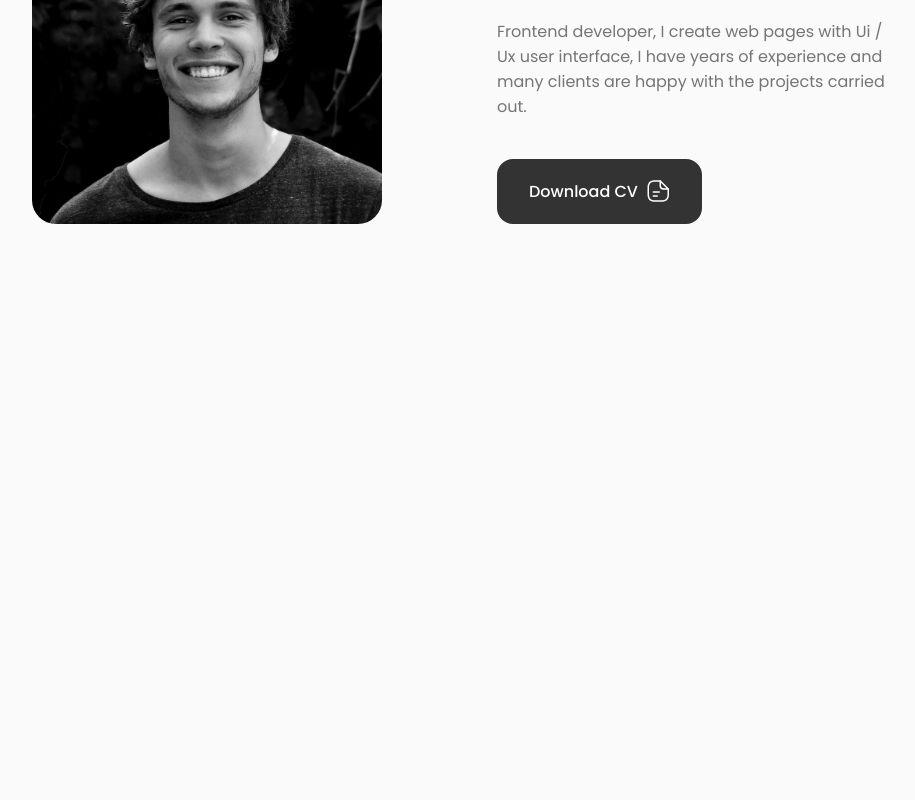
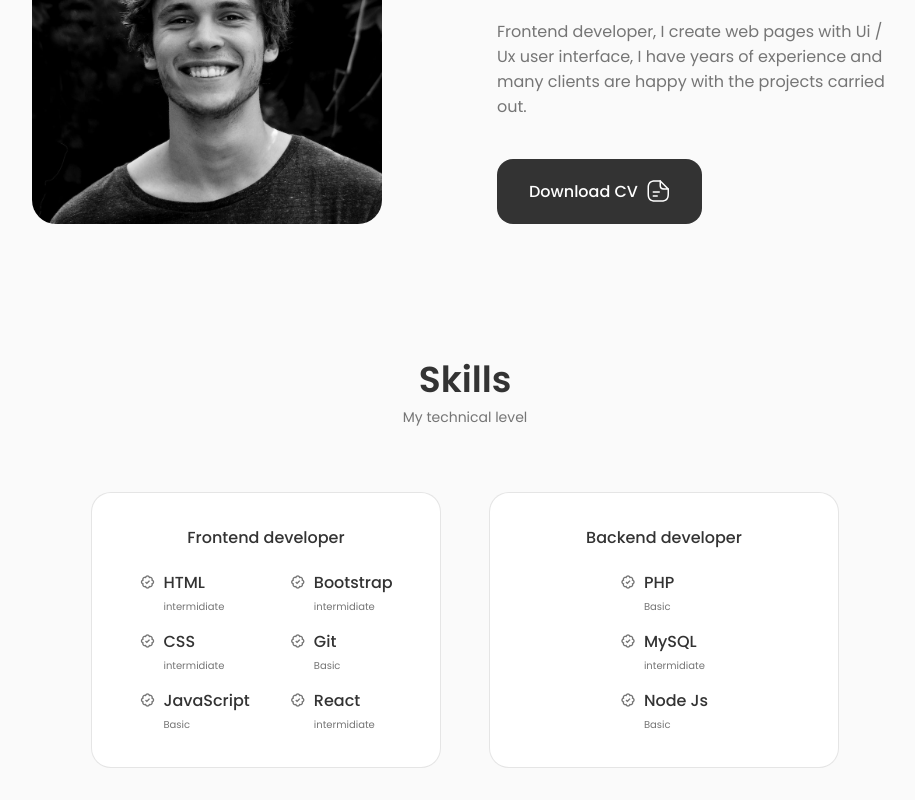
Before and after one commit to PHETMAJA/portfolio-react, a React (Create React App) app: page / in a window 1280 px wide. Shown: the part 1087-1887 px from the top of the page, without its empty margins (175-1090 px from the left). Before the commit the page ends 1343 px from the top, so only its background shows below. Built offline with nearby package versions, Linux system fonts and the light colour scheme.

Commit message:
create-skills-components

```diff
--- a/src/App.js
+++ b/src/App.js
@@ -2,6 +2,7 @@
 import About from './components/about/About';
 import Header from './components/header/Header';
 import Home from './components/home/Home';
+import Skills from './components/skills/Skills';
 
 function App() {
   return (
@@ -11,6 +12,7 @@
       <div className="main">
         <Home />
         <About />
+        <Skills />
       </div>
     </div>
   );
--- /dev/null
+++ b/src/components/skills/Backend.jsx
@@ -0,0 +1,43 @@
+import React from 'react';
+
+const Backend = () => {
+  return (
+    <div className="skills__content">
+      <h3 className="skills__title">Backend developer</h3>
+
+      <div className="skills__box">
+        {/*=============== GROUP 1 ===============*/}
+        <div className="skills__group">
+          <div className="skills__data">
+            <i className="bx bx-badge-check"></i>
+
+            <div>
+              <h3 className="skills__name">PHP</h3>
+              <span className="skills__level">Basic</span>
+            </div>
+          </div>
+
+          <div className="skills__data">
+            <i className="bx bx-badge-check"></i>
+
+            <div>
+              <h3 className="skills__name">MySQL</h3>
+              <span className="skills__level">intermidiate</span>
+            </div>
+          </div>
+
+          <div className="skills__data">
+            <i className="bx bx-badge-check"></i>
+
+            <div>
+              <h3 className="skills__name">Node Js</h3>
+              <span className="skills__level">Basic</span>
+            </div>
+          </div>
+        </div>
+      </div>
+    </div>
+  );
+};
+
+export default Backend;
--- /dev/null
+++ b/src/components/skills/Frontend.jsx
@@ -0,0 +1,73 @@
+import React from 'react';
+
+const Frontend = () => {
+  return (
+    <div className="skills__content">
+      <h3 className="skills__title">Frontend developer</h3>
+
+      <div className="skills__box">
+        {/*=============== GROUP 1 ===============*/}
+        <div className="skills__group">
+          <div className="skills__data">
+            <i className="bx bx-badge-check"></i>
+
+            <div>
+              <h3 className="skills__name">HTML</h3>
+              <span className="skills__level">intermidiate</span>
+            </div>
+          </div>
+
+          <div className="skills__data">
+            <i className="bx bx-badge-check"></i>
+
+            <div>
+              <h3 className="skills__name">CSS</h3>
+              <span className="skills__level">intermidiate</span>
+            </div>
+          </div>
+
+          <div className="skills__data">
+            <i className="bx bx-badge-check"></i>
+
+            <div>
+              <h3 className="skills__name">JavaScript</h3>
+              <span className="skills__level">Basic</span>
+            </div>
+          </div>
+        </div>
+
+        {/*=============== GROUP 2 ===============*/}
+        <div className="skills__group">
+          <div className="skills__data">
+            <i className="bx bx-badge-check"></i>
+
+            <div>
+              <h3 className="skills__name">Bootstrap</h3>
+              <span className="skills__level">intermidiate</span>
+            </div>
+          </div>
+
+          <div className="skills__data">
+            <i className="bx bx-badge-check"></i>
+
+            <div>
+              <h3 className="skills__name">Git</h3>
+              <span className="skills__level">Basic</span>
+            </div>
+          </div>
+
+          <div className="skills__data">
+            <i className="bx bx-badge-check"></i>
+
+            <div>
+              <h3 className="skills__name">React</h3>
+              <span className="skills__level">intermidiate</span>
+            </div>
+          </div>
+        </div>
+      </div>
+    </div>
+  );
+};
+
+export default Frontend;
--- /dev/null
+++ b/src/components/skills/Skills.jsx
@@ -0,0 +1,21 @@
+import React from 'react';
+import Backend from './Backend';
+import Frontend from './Frontend';
+import './skills.css';
+
+const Skills = () => {
+  return (
+    <section className="skills section" id="skills">
+      <h2 className="section__title">Skills</h2>
+      <span className="section__subtitle">My technical level</span>
+
+      <div className="skills__container container grid">
+        <Frontend />
+
+        <Backend />
+      </div>
+    </section>
+  );
+};
+
+export default Skills;
--- /dev/null
+++ b/src/components/skills/skills.css
@@ -0,0 +1,81 @@
+.skills__container {
+  grid-template-columns: repeat(2, 350px);
+  column-gap: 3rem;
+  justify-content: center;
+}
+
+.skills__content {
+  background-color: var(--container-color);
+  border: 1px solid rgba(0, 0, 0, 0.1);
+  padding: 2rem 4rem;
+  border-radius: 1.25rem;
+}
+
+.skills__title {
+  font-size: var(--normal-font-size);
+  font-weight: var(--font-medium);
+  text-align: center;
+  margin-bottom: var(--mb-1-5);
+}
+
+.skills__box {
+  display: flex;
+  justify-content: center;
+  column-gap: 2.5rem;
+}
+
+.skills__group {
+  display: grid;
+  align-items: flex-start;
+  row-gap: 1rem;
+}
+
+.skills__data {
+  display: flex;
+  column-gap: 0.5rem;
+}
+
+.skills .bx-badge-ckeck {
+  font-size: 1rem;
+  color: var(--title-color);
+}
+
+.skills__name {
+  font-size: var(--normal-font-size);
+  font-weight: var(--font-medium);
+  line-height: 18px;
+}
+
+.skills__level {
+  font-size: var(--tiny-font-size);
+}
+
+/*=============== BREAKPOINTS ===============*/
+
+/* For large divices */
+@media screen and (max-width: 992px) {
+  .skills__container {
+    grid-template-columns: max-content;
+    row-gap: 2rem;
+  }
+}
+/* For medium divices */
+
+@media screen and (max-width: 576px) {
+  .skills__container {
+    grid-template-columns: 1fr;
+  }
+
+  .skills__content {
+    padding: 1.5rem;
+  }
+}
+/* For small divices */
+@media screen and (max-width: 350px) {
+  .skills__box {
+    column-gap: 1.25rem;
+  }
+  .skills__name {
+    font-size: var(--small-font-size);
+  }
+}
```
Also changed, not shown: 1 other file (tests, documents, lock files or other folders).
